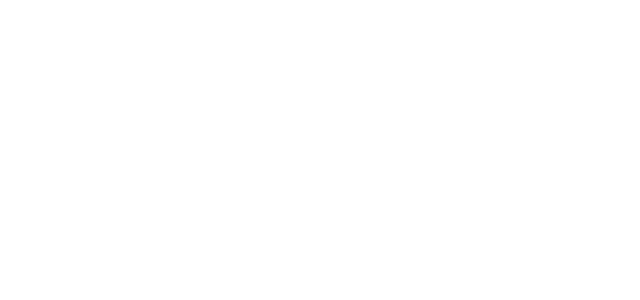
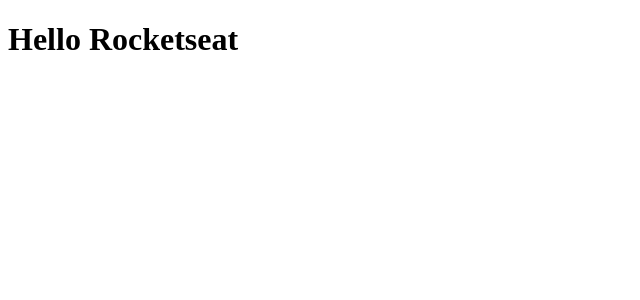
Before and after one commit to guiness333/ReactJSRocket, a React (Create React App) app: page / in a window 1280 px wide. Shown: the top 300 px of the page, without its empty margins (0-640 px from the left). Built offline with nearby package versions, Linux system fonts and the light colour scheme.

Commit message:
Aula O que sao componentes

```diff
--- a/src/App.js
+++ b/src/App.js
@@ -3,7 +3,7 @@ import React from 'react';
 function App() {
   return (
     <div className="App">
-
+      <h1>Hello Rocketseat</h1>
     </div>
   );
 }
```
